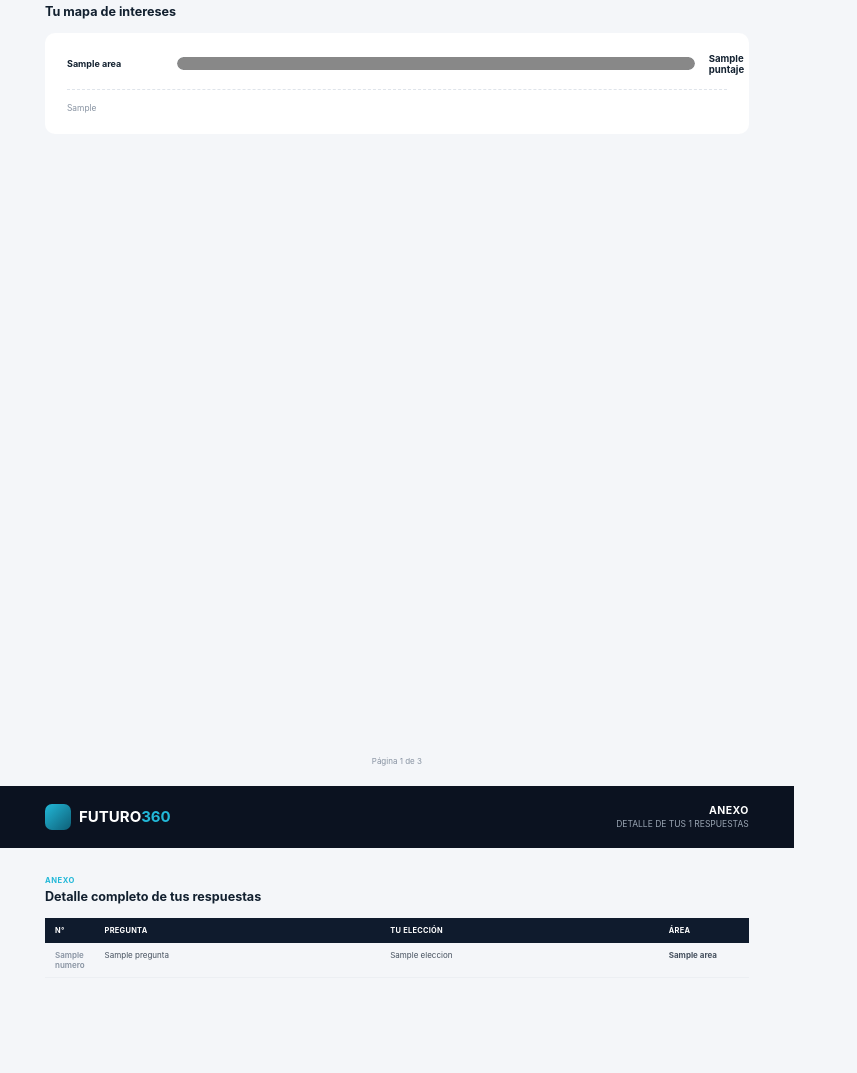
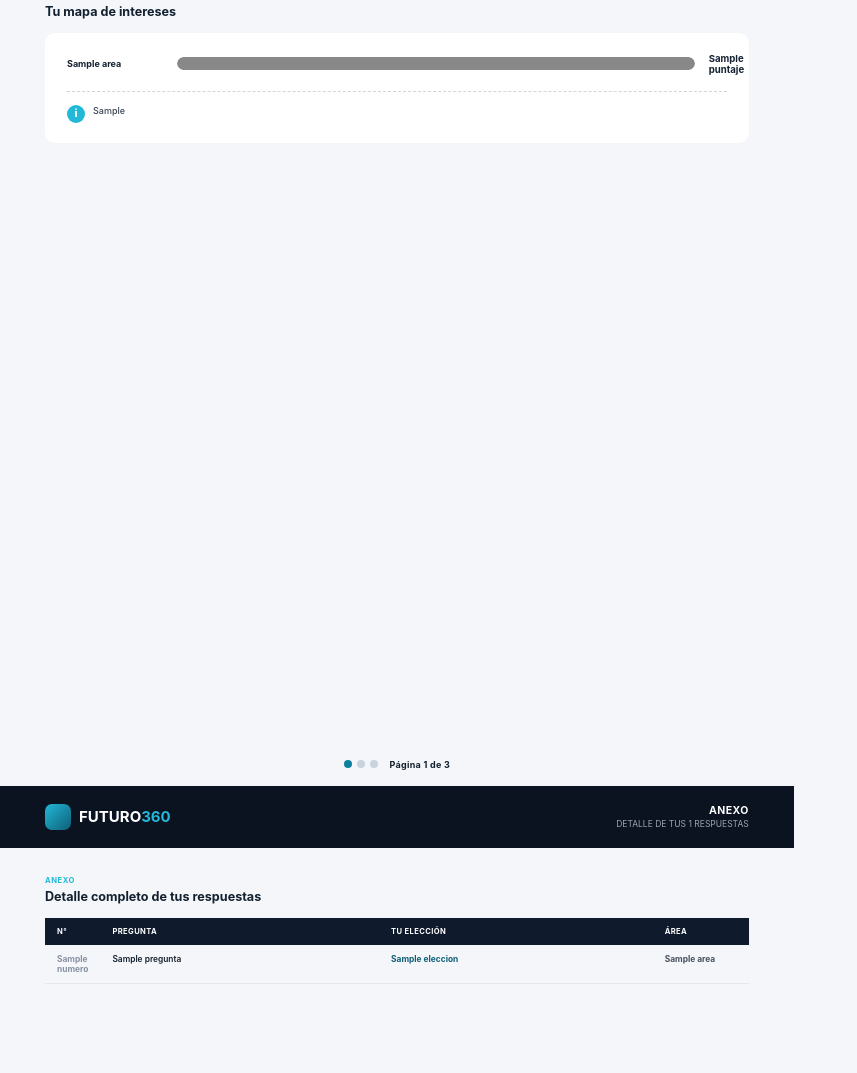
Before and after one commit to faabru/Futuro-360, a Flask app: template templates/comprobante.html in a window 1280 px wide. Shown: the part 337-1410 px from the top of the page, without its empty margins (0-857 px from the left). Run offline with Flask 3, Linux system fonts and the light colour scheme; the template is opened without the code that fills it: most values are stand-ins (such as "Sample title", 1, 10 or a date in 2020); parts of the project's set-up code (start-up, migrations or seed data) failed here and were passed over; some libraries are stand-ins or nearby versions.

Commit message:
feat(pdf): mejorar legibilidad de textos, pie de pagina y tabla del comprobante

```diff
--- a/templates/comprobante.html
+++ b/templates/comprobante.html
@@ -281,22 +303,60 @@ body {
     color: var(--text-dark);
 }
 .map-card .footnote {
-    border-top: 1px dashed #dfe4ea;
-    margin-top: 14px;
+    display: flex;
+    align-items: flex-start;
+    gap: 8px;
+    border-top: 1px dashed #cfd6df;
+    margin-top: 16px;
     padding-top: 12px;
-    font-size: 8.4px;
-    color: var(--text-muted);
+    font-size: 9px;
+    color: #3b4754;
     line-height: 1.5;
+    font-weight: 500;
+}
+.map-card .footnote .info-ico {
+    width: 18px;
+    height: 18px;
+    border-radius: 50%;
+    background: var(--cyan-400);
+    color: #fff;
+    font-weight: 800;
+    font-size: 10.5px;
+    display: flex;
+    align-items: center;
+    justify-content: center;
+    flex-shrink: 0;
+    margin-top: 1px;
 }
 
 .page-footer {
     position: absolute;
-    bottom: 20px;
+    bottom: 16px;
     left: 0;
     right: 0;
-    text-align: center;
-    font-size: 8px;
-    color: var(--text-muted);
+    display: flex;
+    align-items: center;
+    justify-content: center;
+    gap: 12px;
+}
+.page-footer .dots {
+    display: inline-flex;
+    gap: 5px;
+}
+.page-footer .dot {
+    width: 8px;
+    height: 8px;
+    border-radius: 50%;
+    background: #c9d2dd;
+}
+.page-footer .dot.on {
+    background: var(--teal-500);
+}
+.page-footer .plabel {
+    font-size: 9px;
+    font-weight: 700;
+    letter-spacing: .03em;
+    color: var(--text-dark);
 }
 
 /* =========================================================
@@ -361,27 +437,29 @@ body {
     width: 100%;
     border-collapse: collapse;
     margin-top: 12px;
-    font-size: 8px;
+    font-size: 8.4px;
 }
 .annex-table thead th {
     background: var(--navy-900);
     color: var(--white);
     text-align: left;
-    font-size: 7.4px;
-    letter-spacing: .04em;
+    font-size: 7.6px;
+    letter-spacing: .05em;
     text-transform: uppercase;
-    padding: 8px 10px;
+    padding: 9px 12px;
 }
-.annex-table thead th.col-n { width: 24px; }
-.annex-table thead th.col-area { width: 90px; }
+.annex-table thead th.col-n { width: 30px; }
+.annex-table thead th.col-area { width: 96px; }
 .annex-table tbody td {
-    padding: 7px 10px;
-    border-bottom: 1px solid #eceff3;
+    padding: 9px 12px;
+    border-bottom: 1px solid #e3e7ee;
     color: var(--text-body);
     vertical-align: top;
 }
 .annex-table tbody tr:nth-child(even) { background: #fafbfd; }
-.annex-table td.col-n { color: var(--text-muted); font-weight: 600; }
+.annex-table td.col-n { color: var(--text-muted); font-weight: 700; }
+.annex-table td.c-pregunta { font-weight: 600; color: var(--text-dark); }
+.annex-table td.c-eleccion { font-weight: 700; color: var(--teal-700); }
 .annex-table td.col-area { font-weight: 700; }
 .annex-table td.col-area.na { color: var(--text-muted); font-weight: 500; }
 
@@ -465,11 +543,14 @@ body {
                 <div class="score">{{ area.puntaje }}</div>
             </div>
             {% endfor %}
-            <div class="footnote">{{ resultado.nota_mapa }}</div>
+            <div class="footnote"><span class="info-ico">i</span><span>{{ resultado.nota_mapa }}</span></div>
         </div>
     </div>
 
-    <div class="page-footer">Página 1 de 3</div>
+    <div class="page-footer">
+        <span class="dots"><span class="dot on"></span><span class="dot"></span><span class="dot"></span></span>
+        <span class="plabel">Página 1 de 3</span>
+    </div>
 </div>
 
 <!-- =========================================================
@@ -504,8 +585,8 @@ body {
                 {% for r in resultado.todas_las_respuestas %}
                 <tr>
                     <td class="col-n">{{ r.numero }}</td>
-                    <td>{{ r.pregunta }}</td>
-                    <td>{{ r.eleccion }}</td>
+                    <td class="c-pregunta">{{ r.pregunta }}</td>
+                    <td class="c-eleccion">{{ r.eleccion }}</td>
                     <td class="col-area {{ 'na' if not r.area else 'area-' + r.area_slug }}">
                         {{ r.area if r.area else '— (sin puntos)' }}
                     </td>
@@ -514,7 +595,10 @@ body {
             </tbody>
         </table>
     </div>
-    <div class="page-footer">Página 2 de 3</div>
+    <div class="page-footer">
+        <span class="dots"><span class="dot"></span><span class="dot on"></span><span class="dot"></span></span>
+        <span class="plabel">Página 2 de 3</span>
+    </div>
 </div>
 
 <!-- =========================================================
@@ -537,11 +621,14 @@ body {
 
         <div class="footer-brand">
             <div class="brand-line">FUTURO 360</div>
-            <div>futuro-360.onrender.com · Tucumán, Argentina</div>
-            <div>Este informe es orientativo y no reemplaza el asesoramiento profesional.</div>
+            <div class="brand-site">futuro-360.onrender.com · Tucumán, Argentina</div>
+            <div class="brand-note">Este informe es orientativo y no reemplaza el asesoramiento profesional.</div>
         </div>
     </div>
-    <div class="page-footer">Página 3 de 3</div>
+    <div class="page-footer">
+        <span class="dots"><span class="dot"></span><span class="dot"></span><span class="dot on"></span></span>
+        <span class="plabel">Página 3 de 3</span>
+    </div>
 </div>
 
 </body>
```
Also changed, not shown: other parts of templates/comprobante.html (+53 -15 lines).
